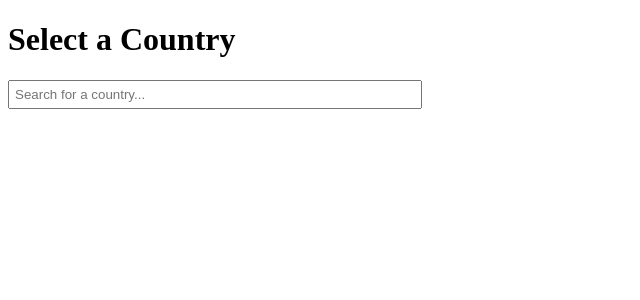
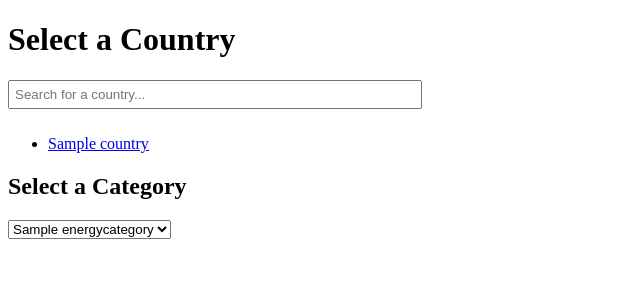
Before and after one commit to Mattias36/Energy-Statapp, a Django app: page / in a window 1280 px wide. Shown: the top 300 px of the page, without its empty margins (0-640 px from the left). Run offline with Django 5.2, Linux system fonts and the light colour scheme; tables that the repository leaves empty hold one stand-in row (values such as "Sample post").

Commit message:
Porównywanie wykresów

```diff
--- a/pages/templates/pages/home.html
+++ b/pages/templates/pages/home.html
@@ -3,15 +3,30 @@
 <h1>Select a Country</h1>
 
 <!-- home jako menu + searchbar dla wyszukiwania panstw, searchbar pozniej zamienic interaktywna karta? -->
-<input type="text" id="countrySearch" placeholder="Search for a country..." style="margin-bottom: 10px; padding: 5px; width: 100%; max-width: 400px;">
+<input type="text" id="countrySearch" placeholder="Search for a country..."
+    style="margin-bottom: 10px; padding: 5px; width: 100%; max-width: 400px;">
 
-<ul id="countryList" style="display: none;">
+<ul id="countryList">
     {% for country in countries %}
-        <li>
-            <a href="{% url 'country_view' country.code %}">{{ country.name }}</a>
-        </li>
+    <li>
+        <a href="{% url 'country_view' country.code %}?category={{ selected_category_id }}">{{ country.name }}</a>
+    </li>
     {% endfor %}
 </ul>
+
+<h2>Select a Category</h2>
+<form method="get" id="categoryForm">
+    <select name="category">
+        {% for category in categories %}
+          <option value="{{ category.id }}" {% if category.id == selected_category_id %}selected{% endif %}>
+            {{ category.name }}
+          </option>
+        {% endfor %}
+      </select>
+</form>
+
+
+
 
 <script>
     const searchInput = document.getElementById('countrySearch');
--- a/pages/urls.py
+++ b/pages/urls.py
@@ -3,5 +3,7 @@ from pages import views
 
 urlpatterns = [
     path("", views.home, name='home'),
-    path('country/<str:country_code>/', views.country_view, name='country_view') # np. link http://127.0.0.1:8000/country/PL/
+    path('country/<str:country_code>/', views.country_view, name='country_view'),
+    path('compare_data/', views.compare_data, name='compare_data'),
+ # np. link http://127.0.0.1:8000/country/PL/
 ]
--- a/pages/views.py
+++ b/pages/views.py
@@ -1,12 +1,28 @@
 from django.shortcuts import render
-from .models import EnergyData, Country
-
+from .models import EnergyData, Country, EnergyCategory
+from django.http import JsonResponse
 
 def home(request):
     countries = Country.objects.all()
-    return render(request, "pages/home.html", {'countries': countries})
+    categories = EnergyCategory.objects.all()
+    selected_category_id = request.GET.get('category')
+
+    try:
+        selected_category_id = int(
+            selected_category_id) if selected_category_id else None
+    except (TypeError, ValueError):
+        selected_category_id = None
+
+    context = {
+        'countries': countries,
+        'categories': categories,
+        'selected_category_id': selected_category_id,
+    }
+    return render(request, "pages/home.html", context)
 
 # funkcjonalnosc home() przeniesiono w country_view().
+
+
 def country_view(request, country_code):
     countries = Country.objects.all()
     selected_country = Country.objects.get(code=country_code)
@@ -40,7 +56,8 @@ def country_view(request, country_code):
 
     context = {
         'countries': countries,
-        'selected_country': selected_country.name, # full name for details.html "selected_country" par.
+        # full name for details.html "selected_country" par.
+        'selected_country': selected_country.name,
         'table': table,
         'years': years,
         'total_by_year': total_by_year,
@@ -52,3 +69,27 @@ def country_view(request, country_code):
     return render(request, "pages/details.html", context)
 
 # ?+ jesli wszystkie wiersze w tabeli sa puste nie wyswietlac caly wiersz
+def compare_data(request):
+    country_codes = request.GET.getlist('countries[]')
+    category_name = 'Production'
+
+    response_data = {}
+
+    for code in country_codes:
+        country = Country.objects.get(code=code)
+        data = EnergyData.objects.select_related('source', 'country', 'category') \
+            .filter(country__code=code, category__name=category_name)
+
+        total_by_year = {}
+        for record in data:
+            total_by_year[record.year] = total_by_year.get(record.year, 0) + record.value
+
+        sorted_years = sorted(total_by_year.keys())
+        sorted_values = [round(total_by_year[y], 3) for y in sorted_years]
+
+        response_data[country.name] = {
+            'years': sorted_years,
+            'values': sorted_values
+        }
+
+    return JsonResponse(response_data)
```
Also changed, not shown: pages/templates/pages/details.html (+40 -1 lines).
